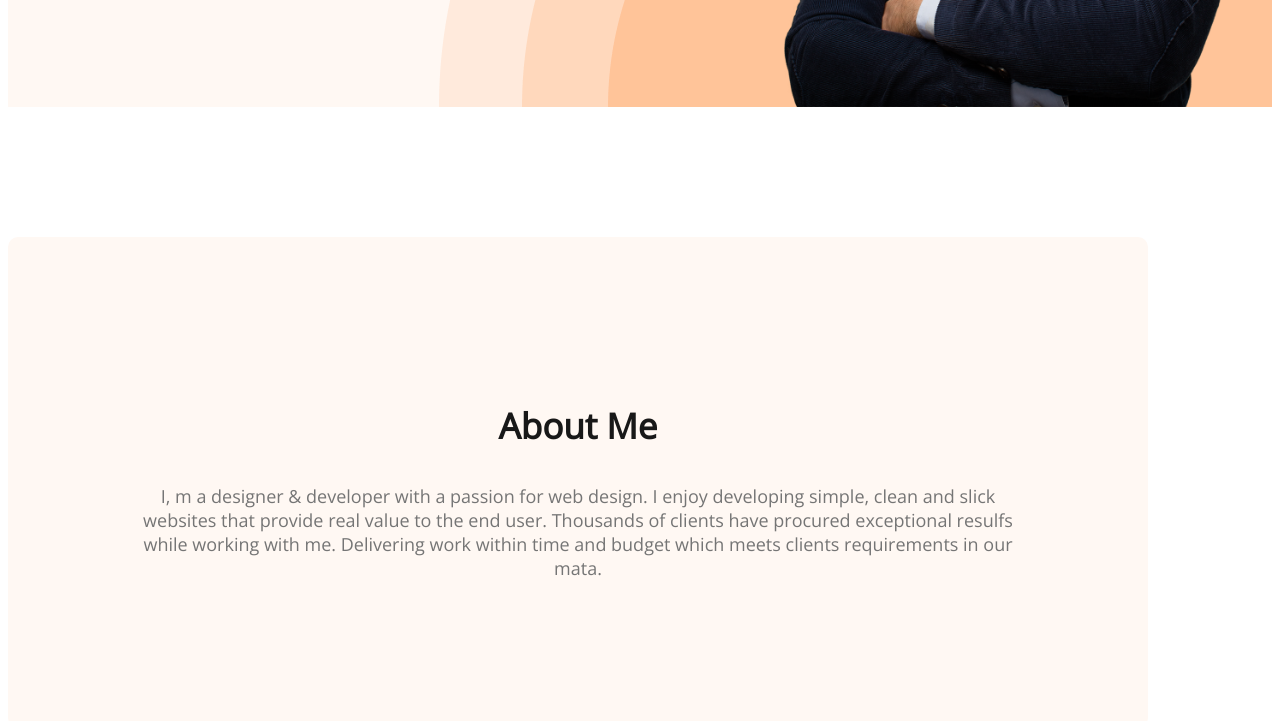
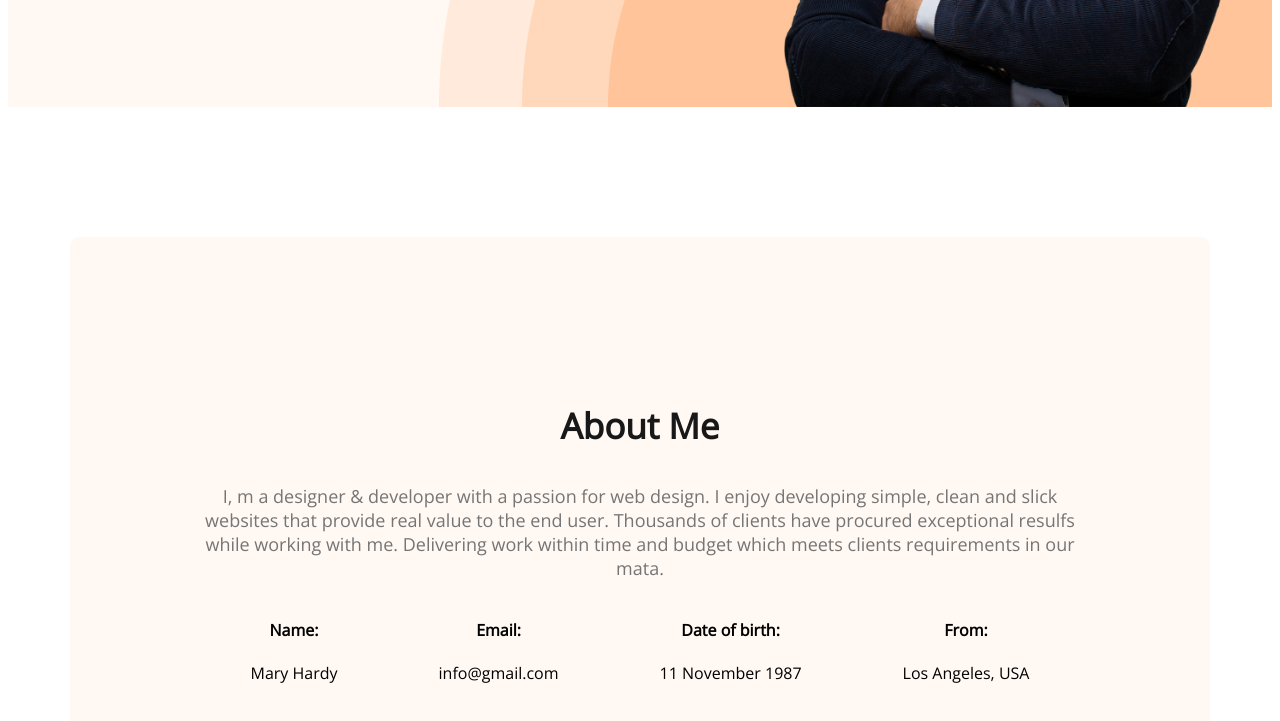
Before and after one commit to infan11/webdeveloper-potpolio, a plain HTML site: page index.html in a window 1280 px wide. Shown: the part 627-1348 px from the top of the page. Drawn offline with nearby package versions, Linux system fonts and the light colour scheme; a web font is replaced by a local one.

Commit message:
added about information

```diff
--- a/index.html
+++ b/index.html
@@ -39,6 +39,25 @@
       <section class="about">
         <h3 class="section-title">About Me</h3>
         <p class="section-description">I, m a designer & developer with a passion for web design. I enjoy developing simple, clean and slick websites that provide real value to the end user. Thousands of clients have procured exceptional resulfs while working with me. Delivering work within time and budget which meets clients requirements in our mata.</p>
+        <div class="about-info-container">
+             <div class="about-info">
+                <h4 class="info-title">Name:</h4>
+                <p class="info-description">Mary Hardy</p>
+             </div>
+             <div class="about-info">
+                <h4 class="info-title">Email:</h4>
+                <p class="info-description"> info@gmail.com</p>
+             </div>
+             <div class="about-info">
+                <h4 class="info-title">Date of birth:
+                    </h4>
+                <p class="info-description">11 November 1987</p>
+             </div>
+             <div class="about-info">
+                <h4 class="info-title">From:</h4>
+                <p class="info-description">  Los Angeles, USA</p>
+             </div>
+        </div>
       </section>
     </main>
     <footer>
--- a/styles/portfolio.css
+++ b/styles/portfolio.css
@@ -88,6 +88,7 @@ nav a{
 /* main section styles */
 main{
     max-width: 1140px;
+    margin: 0 auto;
 }
 /* about sction styles */
 .about{
@@ -96,3 +97,10 @@ main{
     background: #fff8f3;
     margin: 130px 0;
 }
+.about-info-container{
+    display: flex;
+    justify-content: space-around;
+}
+.about-info{
+    text-align: center;
+}
```
